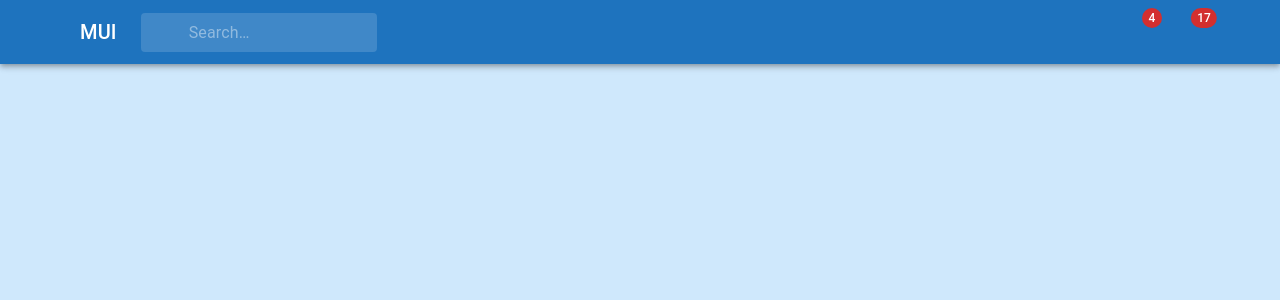
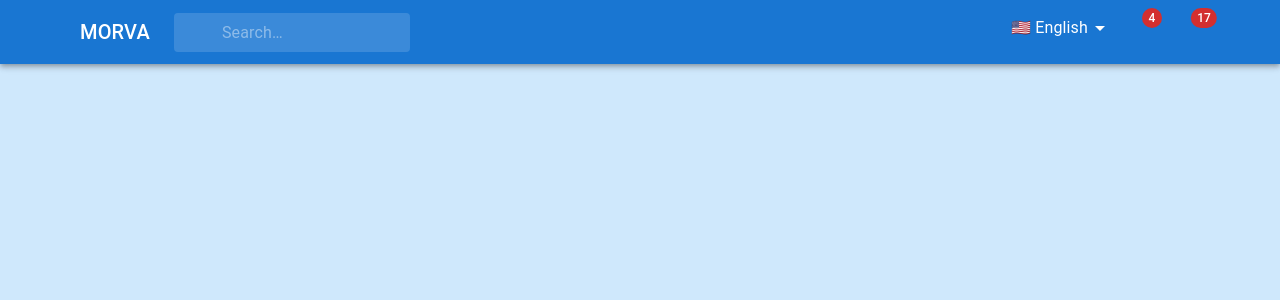
Before and after one commit to mahmoud1zidan111/Morfa-shop, a React (Create React App) app: page / in a window 1280 px wide. Shown: the top 300 px of the page. Built offline with nearby package versions, Linux system fonts and the light colour scheme; some icons are missing.

Commit message:
add a translet , updete navbar add folder languages

```diff
--- a/package.json
+++ b/package.json
@@ -11,9 +11,11 @@
     "@testing-library/jest-dom": "^6.8.0",
     "@testing-library/react": "^16.3.0",
     "@testing-library/user-event": "^13.5.0",
+    "i18next": "^21.6.16",
     "react": "^19.1.1",
     "react-dom": "^19.1.1",
-    "react-scripts": "5.0.1",
+    "react-i18next": "^11.18.0",
+    "react-scripts": "^5.0.1",
     "web-vitals": "^2.1.4"
   },
   "scripts": {
--- a/src/App.js
+++ b/src/App.js
@@ -1,11 +1,11 @@
 import "./App.css";
-import SimpleContainer from "./contener";
-import PrimarySearchAppBar from "./Navbar";
+import SimpleContainer from "../src/componants/contener";
+import PrimarySearchAppBar from "../src/componants/Navbar";
 
 function App() {
   return (
     <div className="App">
-      <PrimarySearchAppBar />
+      <PrimarySearchAppBar></PrimarySearchAppBar>
       <SimpleContainer></SimpleContainer>
     </div>
   );
--- /dev/null
+++ b/src/Languages/ar/translation.json
@@ -0,0 +1,8 @@
+{
+  "search": "        بحث…",
+  "profile": "الملف الشخصي",
+  "my_account": "حسابي",
+  "messages": "الرسائل",
+  "notifications": "الإشعارات",
+  "language": "اللغة"
+}
--- /dev/null
+++ b/src/Languages/en/translation.json
@@ -0,0 +1,8 @@
+{
+  "search": "Search…",
+  "profile": "Profile",
+  "my_account": "My account",
+  "messages": "Messages",
+  "notifications": "Notifications",
+  "language": "Language"
+}
--- /dev/null
+++ b/src/Languages/zh/translation.json
@@ -0,0 +1,8 @@
+{
+  "search": "搜索…",
+  "profile": "个人资料",
+  "my_account": "我的账户",
+  "messages": "消息",
+  "notifications": "通知",
+  "language": "语言"
+}
--- /dev/null
+++ b/src/componants/Lang-bottom.js
@@ -0,0 +1,75 @@
+import React, { useState, useEffect } from "react";
+import { MenuItem, Select, FormControl } from "@mui/material";
+import LanguageIcon from "@mui/icons-material/Language";
+import i18n from "../i18n";
+
+// 🗂️ كل اللغات في Object واحد
+const languageOptions = {
+  en: { label: "🇺🇸 English", dir: "ltr" },
+  ar: { label: "🇪🇬 العربية", dir: "rtl" },
+  zh: { label: "🇨🇳 中文", dir: "ltr" },
+};
+
+function LanguageSwitcher({ color = "white" }) {
+  // 📥 تحميل اللغة الأولية من LocalStorage أو i18n
+  const initialLang =
+    localStorage.getItem("preferredLanguage") || i18n.language || "";
+
+  const [lang, setLang] = useState(initialLang);
+
+  const handleChange = (event) => {
+    const chosen = event.target.value;
+    setLang(chosen);
+    if (chosen) {
+      i18n.changeLanguage(chosen);
+      localStorage.setItem("preferredLanguage", chosen);
+
+      document.dir = languageOptions[chosen]?.dir || "ltr";
+    }
+  };
+
+  useEffect(() => {
+    if (lang && languageOptions[lang]) {
+      document.dir = languageOptions[lang].dir;
+    }
+  }, [lang]);
+
+  return (
+    <FormControl
+      variant="standard"
+      sx={{
+        minWidth: 120,
+        borderRadius: 1,
+        "& .MuiSelect-select": { padding: "10px 20px" },
+      }}
+    >
+      <Select
+        value={lang}
+        onChange={handleChange}
+        disableUnderline
+        displayEmpty
+        renderValue={(selected) =>
+          selected === "" ? (
+            <span style={{ color }}>
+              <LanguageIcon sx={{ fontSize: 18, mb: "-3px" }} /> Language
+            </span>
+          ) : (
+            languageOptions[selected].label
+          )
+        }
+        sx={{
+          color, // 👉 هنا اللون من الـ prop
+          "& .MuiSelect-icon": { color },
+        }}
+      >
+        {Object.entries(languageOptions).map(([key, { label }]) => (
+          <MenuItem key={key} value={key}>
+            {label}
+          </MenuItem>
+        ))}
+      </Select>
+    </FormControl>
+  );
+}
+
+export default LanguageSwitcher;
--- a/src/Navbar.js
+++ b/src/componants/Navbar.js
@@ -15,6 +15,8 @@ import AccountCircle from "@mui/icons-material/AccountCircle";
 import MailIcon from "@mui/icons-material/Mail";
 import NotificationsIcon from "@mui/icons-material/Notifications";
 import MoreIcon from "@mui/icons-material/MoreVert";
+import LanguageSwitcher from "./Lang-bottom";
+import { useTranslation } from "react-i18next"; // ✅ استيراد الترجمة
 
 const Search = styled("div")(({ theme }) => ({
   position: "relative",
@@ -23,7 +25,6 @@ const Search = styled("div")(({ theme }) => ({
   "&:hover": {
     backgroundColor: alpha(theme.palette.common.white, 0.25),
   },
-
   marginRight: theme.spacing(2),
   marginLeft: 0,
   width: "100%",
@@ -57,6 +58,7 @@ const StyledInputBase = styled(InputBase)(({ theme }) => ({
 }));
 
 export default function PrimarySearchAppBar() {
+  const { t, i18n } = useTranslation(); // ✅ نجيب t (الترجمة) و i18n (اللغة)
   const [anchorEl, setAnchorEl] = React.useState(null);
   const [mobileMoreAnchorEl, setMobileMoreAnchorEl] = React.useState(null);
 
@@ -97,8 +99,9 @@ export default function PrimarySearchAppBar() {
       open={isMenuOpen}
       onClose={handleMenuClose}
     >
-      <MenuItem onClick={handleMenuClose}>Profile</MenuItem>
-      <MenuItem onClick={handleMenuClose}>My account</MenuItem>
+      {/* {console.log(`is a translet ${t}`)} */}
+      <MenuItem onClick={handleMenuClose}>{t("profile")}</MenuItem>
+      <MenuItem onClick={handleMenuClose}>{t("my_account")}</MenuItem>
     </Menu>
   );
 
@@ -125,7 +128,7 @@ export default function PrimarySearchAppBar() {
             <MailIcon />
           </Badge>
         </IconButton>
-        <p>Messages</p>
+        <p>{t("messages")}</p>
       </MenuItem>
       <MenuItem>
         <IconButton
@@ -137,7 +140,7 @@ export default function PrimarySearchAppBar() {
             <NotificationsIcon />
           </Badge>
         </IconButton>
-        <p>Notifications</p>
+        <p>{t("notifications")}</p>
       </MenuItem>
       <MenuItem onClick={handleProfileMenuOpen}>
         <IconButton
@@ -149,14 +152,17 @@ export default function PrimarySearchAppBar() {
         >
           <AccountCircle />
         </IconButton>
-        <p>Profile</p>
+        <p>{t("profile")}</p>
+      </MenuItem>
+      <MenuItem>
+        <LanguageSwitcher color="black" />
       </MenuItem>
     </Menu>
   );
 
   return (
     <Box sx={{ flexGrow: 1 }}>
-      <AppBar position="static" sx={{ bgcolor: "#1E73BE" }}>
+      <AppBar position="static" sx={{ bgcolor: "#ىحة " }}>
         <Toolbar>
           <IconButton
             size="large"
@@ -173,19 +179,25 @@ export default function PrimarySearchAppBar() {
             component="div"
             sx={{ display: { xs: "none", sm: "block" } }}
           >
-            MUI
+            MORVA
           </Typography>
           <Search>
             <SearchIconWrapper>
               <SearchIcon />
             </SearchIconWrapper>
+            {/* ✅ الترجمة والاتجاه */}
             <StyledInputBase
-              placeholder="Search…"
-              inputProps={{ "aria-label": "search" }}
+              placeholder={t("search")}
+              inputProps={{
+                "aria-label": t("search"),
+                dir: i18n.language === "ar" ? "rtl" : "ltr",
+              }}
             />
           </Search>
           <Box sx={{ flexGrow: 1 }} />
           <Box sx={{ display: { xs: "none", md: "flex" } }}>
+            <LanguageSwitcher color="white" />
+
             <IconButton
               size="large"
               aria-label="show 4 new mails"
--- a/src/contener.js
+++ b/src/componants/contener.js
@@ -19,9 +19,7 @@ const theme = createTheme({
 export default function App() {
   return (
     <ThemeProvider theme={theme}>
-      <Container maxWidth="xl">
-        {/* <Box sx={{ bgcolor: "#cfe8fc", height: "100vh" }} /> */}
-      </Container>
+      <Container maxWidth="xl"></Container>
     </ThemeProvider>
   );
 }
--- /dev/null
+++ b/src/i18n.js
@@ -0,0 +1,21 @@
+import i18n from "i18next";
+import { initReactI18next } from "react-i18next";
+
+import en from "./Languages/en/translation.json";
+import ar from "./Languages/ar/translation.json";
+import zh from "./Languages/zh/translation.json";
+
+i18n.use(initReactI18next).init({
+  resources: {
+    en: { translation: en },
+    ar: { translation: ar },
+    zh: { translation: zh },
+  },
+  lng: "en", // اللغة الافتراضية
+  fallbackLng: "en",
+  interpolation: {
+    escapeValue: false, // React بيعمل escape لوحده
+  },
+});
+
+export default i18n;
```
Also changed, not shown: src/index.js (+7 -6 lines), 1 other file (tests, documents, lock files or other folders).
